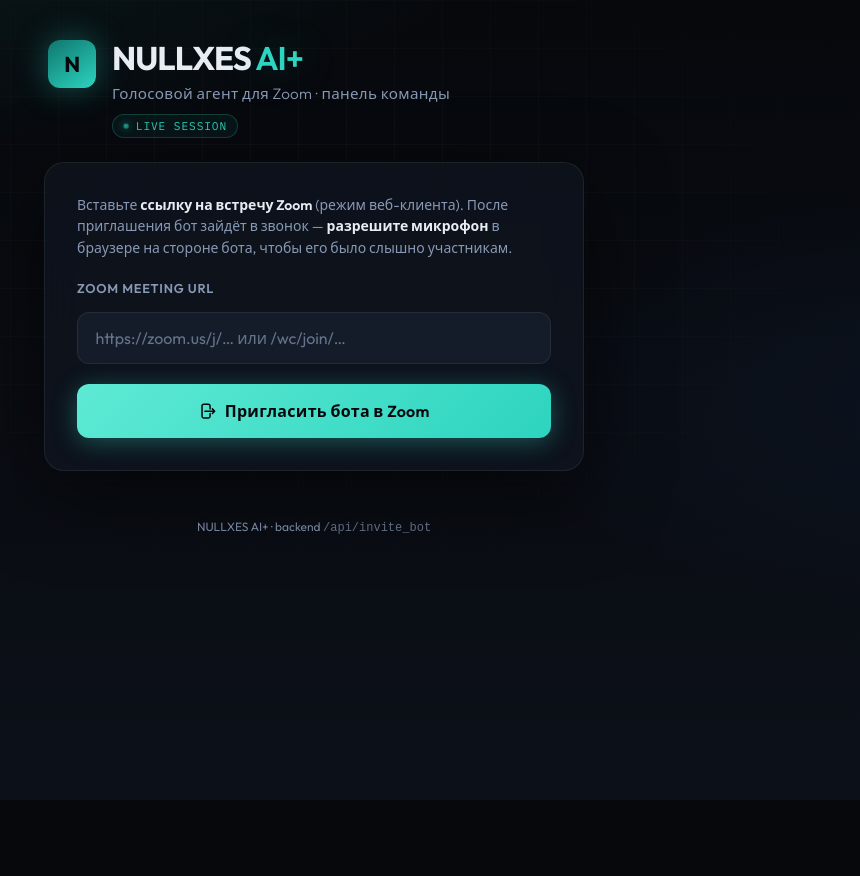
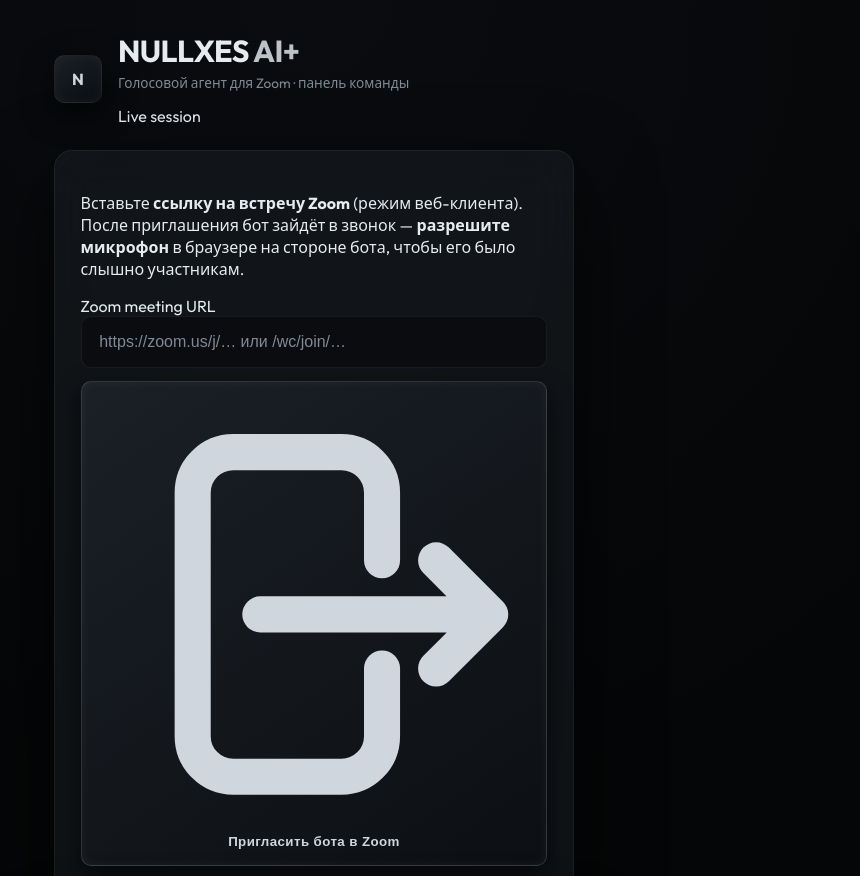
Before and after one commit to MagistrTheOne/zoomai, a website: page src/public/index.html in a window 1280 px wide. Shown: the top 876 px of the page, without its empty margins (326-1186 px from the left). Before the commit the page ends 800 px from the top, so only its background shows below. Drawn offline with Linux system fonts and the light colour scheme.

Commit message:
Update .env.example and backend logic for Docker integration. Removed deprecated DEBUG flag, added USE_DOCKER_BOT for conditional Docker usage in invite_bot API. Revamped styles in CSS for a refreshed UI, including new color scheme and layout adjustments for improved user experience.

```diff
--- a/src/public/styles.css
+++ b/src/public/styles.css
@@ -1,311 +1,205 @@
-/* NULLXES AI+ — control shell (Zoom invite) */
+/* NULLXES AI+ — BLACK CHROME CONTROL SHELL */
 
 :root {
-  --bg-deep: #06080c;
-  --bg-mid: #0c1018;
-  --surface: rgba(16, 22, 32, 0.72);
-  --surface-raise: rgba(22, 30, 44, 0.9);
-  --border: rgba(45, 212, 191, 0.22);
-  --border-subtle: rgba(231, 236, 243, 0.08);
-  --accent: #2dd4bf;
-  --accent-glow: rgba(45, 212, 191, 0.35);
-  --accent-muted: #0f766e;
+  --bg-main: #050607;
+  --bg-elev: #0a0c0f;
+  --bg-glass: rgba(20, 24, 28, 0.75);
 
-  --text: #e8edf4;
-  --text-muted: #8899b5;
-  --warning: #fbbf24;
-  --danger: #f87171;
-  --success: #34d399;
+  --chrome-light: #cfd6dd;
+  --chrome-mid: #8a949e;
+  --chrome-dark: #2a2f36;
+
+  --border-soft: rgba(255, 255, 255, 0.06);
+  --border-strong: rgba(255, 255, 255, 0.14);
+
+  --accent: #d9dee3;
+  --accent-dim: #7f8a94;
+
+  --text-main: #e6ebf0;
+  --text-muted: #7e8a96;
+
+  --danger: #ff6b6b;
+  --success: #4ade80;
+  --warning: #facc15;
 
   --font-sans: "Outfit", system-ui, sans-serif;
-  --font-mono: "IBM Plex Mono", ui-monospace, monospace;
+  --font-mono: "IBM Plex Mono", monospace;
 
-  --radius-lg: 20px;
-  --radius-md: 12px;
-  --radius-sm: 8px;
-  --shadow-soft: 0 24px 80px rgba(0, 0, 0, 0.55);
-  --ease-out: cubic-bezier(0.22, 1, 0.36, 1);
+  --radius-lg: 18px;
+  --radius-md: 10px;
+  --radius-sm: 6px;
+
+  --shadow-deep: 0 30px 80px rgba(0, 0, 0, 0.7);
+  --ease: cubic-bezier(0.22, 1, 0.36, 1);
 }
 
+/* RESET */
 *,
 *::before,
 *::after {
   box-sizing: border-box;
 }
 
-html {
-  height: 100%;
+body {
+  margin: 0;
+  min-height: 100vh;
+  font-family: var(--font-sans);
+  color: var(--text-main);
+  background: radial-gradient(circle at top, #0a0c10, #050607 60%);
+  display: flex;
+  justify-content: center;
+  padding: 2rem;
 }
 
-body {
-  min-height: 100%;
-  margin: 0;
-  font-family: var(--font-sans);
-  font-weight: 400;
-  color: var(--text);
-  background: var(--bg-deep);
-  display: flex;
-  flex-direction: column;
-  align-items: center;
-  padding: clamp(1.25rem, 4vw, 2.5rem);
-  position: relative;
-  overflow-x: hidden;
-}
-
-/* Mesh / grid atmosphere */
-body::before {
-  content: "";
-  position: fixed;
-  inset: 0;
-  background:
-    radial-gradient(ellipse 120% 80% at 10% -20%, rgba(45, 212, 191, 0.12), transparent 50%),
-    radial-gradient(ellipse 80% 60% at 100% 50%, rgba(59, 130, 246, 0.06), transparent 45%),
-    linear-gradient(180deg, var(--bg-deep) 0%, var(--bg-mid) 100%);
-  pointer-events: none;
-  z-index: -2;
-}
-
-body::after {
-  content: "";
-  position: fixed;
-  inset: 0;
-  background-image:
-    linear-gradient(rgba(231, 236, 243, 0.03) 1px, transparent 1px),
-    linear-gradient(90deg, rgba(231, 236, 243, 0.03) 1px, transparent 1px);
-  background-size: 48px 48px;
-  mask-image: radial-gradient(ellipse 70% 70% at 50% 30%, black 20%, transparent 70%);
-  pointer-events: none;
-  z-index: -1;
-}
-
+/* CORE SHELL */
 .shell {
-  width: min(100%, 540px);
+  width: min(100%, 520px);
   display: flex;
   flex-direction: column;
   gap: 1.5rem;
 }
 
-/* Brand */
+/* BRAND */
 .brand {
   display: flex;
-  align-items: flex-start;
   gap: 1rem;
-  padding: 0 0.25rem;
+  align-items: center;
 }
 
 .brand-mark {
-  flex-shrink: 0;
-  width: 3rem;
-  height: 3rem;
+  width: 48px;
+  height: 48px;
   border-radius: var(--radius-md);
-  background: linear-gradient(145deg, var(--accent-muted), var(--accent));
-  color: var(--bg-deep);
-  font-weight: 700;
-  font-size: 1.35rem;
+
+  background: linear-gradient(145deg, #1a1f25, #0b0e12);
+  border: 1px solid var(--border-soft);
+
   display: flex;
   align-items: center;
   justify-content: center;
-  box-shadow: 0 0 32px var(--accent-glow);
-  letter-spacing: -0.02em;
+
+  color: var(--chrome-light);
+  font-weight: 700;
+
+  box-shadow:
+    inset 0 0 12px rgba(255,255,255,0.05),
+    0 10px 30px rgba(0,0,0,0.6);
 }
 
 .brand-text h1 {
   margin: 0;
-  font-size: clamp(1.65rem, 5vw, 2.05rem);
-  font-weight: 700;
-  letter-spacing: -0.03em;
-  line-height: 1.15;
+  font-size: 1.9rem;
+  letter-spacing: -0.02em;
 }
 
 .brand-plus {
-  font-weight: 600;
-  color: var(--accent);
-  text-shadow: 0 0 40px var(--accent-glow);
+  color: var(--chrome-light);
+  opacity: 0.9;
 }
 
 .brand-tagline {
-  margin: 0.35rem 0 0;
-  font-size: 0.95rem;
-  color: var(--text-muted);
-  font-weight: 300;
-  letter-spacing: 0.02em;
-}
-
-.brand-badge {
-  display: inline-flex;
-  align-items: center;
-  gap: 0.4rem;
-  margin-top: 0.65rem;
-  padding: 0.25rem 0.65rem;
-  border-radius: 999px;
-  font-size: 0.7rem;
-  font-family: var(--font-mono);
-  text-transform: uppercase;
-  letter-spacing: 0.08em;
-  color: var(--accent);
-  border: 1px solid var(--border);
-  background: rgba(45, 212, 191, 0.06);
-}
-
-.brand-badge::before {
-  content: "";
-  width: 6px;
-  height: 6px;
-  border-radius: 50%;
-  background: var(--accent);
-  box-shadow: 0 0 10px var(--accent);
-  animation: pulse-dot 2s var(--ease-out) infinite;
-}
-
-@keyframes pulse-dot {
-  0%,
-  100% {
-    opacity: 1;
-    transform: scale(1);
-  }
-  50% {
-    opacity: 0.65;
-    transform: scale(0.85);
-  }
-}
-
-/* Main panel */
-.panel {
-  background: var(--surface);
-  backdrop-filter: blur(20px);
-  -webkit-backdrop-filter: blur(20px);
-  border: 1px solid var(--border-subtle);
-  border-radius: var(--radius-lg);
-  padding: clamp(1.5rem, 4vw, 2rem);
-  box-shadow: var(--shadow-soft);
-}
-
-.panel-hint {
-  margin: 0 0 1.25rem;
-  font-size: 0.875rem;
-  line-height: 1.55;
+  margin-top: 0.2rem;
+  font-size: 0.85rem;
   color: var(--text-muted);
 }
 
-.panel-hint strong {
-  color: var(--text);
-  font-weight: 600;
+/* PANEL */
+.panel {
+  background: var(--bg-glass);
+  backdrop-filter: blur(22px);
+
+  border: 1px solid var(--border-soft);
+  border-radius: var(--radius-lg);
+
+  padding: 1.6rem;
+
+  box-shadow: var(--shadow-deep);
 }
 
-form {
-  display: flex;
-  flex-direction: column;
-  gap: 1rem;
-}
-
-.label-row {
-  display: flex;
-  justify-content: space-between;
-  align-items: baseline;
-  gap: 0.5rem;
-}
-
-label[for="userInput"] {
-  font-size: 0.8rem;
-  font-weight: 600;
-  text-transform: uppercase;
-  letter-spacing: 0.06em;
-  color: var(--text-muted);
-}
-
+/* INPUT */
 .input-wrap {
   position: relative;
 }
 
-.input-wrap::after {
-  content: "";
-  position: absolute;
-  inset: -1px;
+input {
+  width: 100%;
+  padding: 1rem 1.1rem;
+
   border-radius: var(--radius-md);
-  padding: 1px;
-  background: linear-gradient(135deg, var(--border), transparent 40%, transparent);
-  -webkit-mask: linear-gradient(#fff 0 0) content-box, linear-gradient(#fff 0 0);
-  mask: linear-gradient(#fff 0 0) content-box, linear-gradient(#fff 0 0);
-  -webkit-mask-composite: xor;
-  mask-composite: exclude;
-  pointer-events: none;
-  opacity: 0;
-  transition: opacity 0.25s var(--ease-out);
+  border: 1px solid var(--border-soft);
+
+  background: var(--bg-elev);
+  color: var(--text-main);
+
+  font-size: 1rem;
+  outline: none;
+
+  transition: all 0.25s var(--ease);
 }
 
-.input-wrap:focus-within::after {
-  opacity: 1;
+input::placeholder {
+  color: var(--text-muted);
 }
 
-input[type="text"] {
-  width: 100%;
-  margin: 0;
-  padding: 0.95rem 1.1rem;
-  font-family: var(--font-sans);
-  font-size: 1rem;
-  color: var(--text);
-  background: var(--surface-raise);
-  border: 1px solid var(--border-subtle);
-  border-radius: var(--radius-md);
-  outline: none;
-  transition: border-color 0.2s, box-shadow 0.2s;
+input:focus {
+  border-color: var(--border-strong);
+  box-shadow:
+    0 0 0 1px rgba(255,255,255,0.08),
+    inset 0 0 10px rgba(255,255,255,0.05);
 }
 
-input[type="text"]::placeholder {
-  color: var(--text-muted);
-  opacity: 0.7;
-}
+/* BUTTON */
+.btn-primary {
+  width: 100%;
+  margin-top: 0.8rem;
+  padding: 1rem;
 
-input[type="text"]:focus {
-  border-color: var(--accent-muted);
-  box-shadow: 0 0 0 3px var(--accent-glow);
-}
+  border-radius: var(--radius-md);
+  border: 1px solid var(--border-strong);
 
-.btn-primary {
-  display: inline-flex;
-  align-items: center;
-  justify-content: center;
-  gap: 0.5rem;
-  width: 100%;
-  margin: 0.25rem 0 0;
-  padding: 1rem 1.25rem;
-  font-family: var(--font-sans);
-  font-size: 1rem;
+  background: linear-gradient(
+    145deg,
+    #1b2026,
+    #0c0f13
+  );
+
+  color: var(--chrome-light);
   font-weight: 600;
-  letter-spacing: 0.02em;
-  color: var(--bg-deep);
-  background: linear-gradient(135deg, #5eead4, var(--accent));
-  border: none;
-  border-radius: var(--radius-md);
+  letter-spacing: 0.03em;
+
   cursor: pointer;
-  box-shadow: 0 4px 24px var(--accent-glow);
-  transition: transform 0.2s var(--ease-out), box-shadow 0.2s, filter 0.2s;
+
+  box-shadow:
+    inset 0 0 12px rgba(255,255,255,0.05),
+    0 10px 25px rgba(0,0,0,0.6);
+
+  transition: all 0.25s var(--ease);
 }
 
 .btn-primary:hover {
   transform: translateY(-2px);
-  filter: brightness(1.06);
-  box-shadow: 0 8px 32px var(--accent-glow);
+  border-color: rgba(255,255,255,0.2);
+
+  box-shadow:
+    inset 0 0 18px rgba(255,255,255,0.08),
+    0 14px 35px rgba(0,0,0,0.7);
 }
 
 .btn-primary:active {
   transform: translateY(0);
 }
 
-.btn-primary svg {
-  width: 1.15rem;
-  height: 1.15rem;
-}
-
+/* MESSAGE */
 .message {
   display: none;
-  margin-top: 0.25rem;
-  padding: 0.75rem 1rem;
+  padding: 0.7rem 1rem;
+  margin-top: 0.5rem;
+
+  border-radius: var(--radius-sm);
   font-size: 0.9rem;
-  line-height: 1.45;
-  border-radius: var(--radius-sm);
-  border: 1px solid var(--border-subtle);
-  background: rgba(255, 255, 255, 0.03);
+
+  border: 1px solid var(--border-soft);
+  background: rgba(255,255,255,0.02);
 }
 
 .message.is-visible {
@@ -314,187 +208,76 @@ input[type="text"]:focus {
 
 .message--ok {
   color: var(--success);
-  border-color: rgba(52, 211, 153, 0.25);
 }
 
 .message--err {
   color: var(--danger);
-  border-color: rgba(248, 113, 113, 0.25);
 }
 
 .message--pending {
   color: var(--warning);
-  border-color: rgba(251, 191, 36, 0.25);
 }
 
-/* Transcript view */
-#transcript-container {
-  display: none;
+/* TRANSCRIPT */
+#transcript-output {
+  margin-top: 1rem;
+
+  padding: 1rem;
+  border-radius: var(--radius-lg);
+
+  background: var(--bg-glass);
+  border: 1px solid var(--border-soft);
+
+  display: flex;
   flex-direction: column;
-  width: min(100%, 720px);
-  gap: 1rem;
-  animation: panel-in 0.5s var(--ease-out) both;
+  gap: 0.6rem;
+
+  max-height: 60vh;
+  overflow-y: auto;
 }
 
-@keyframes panel-in {
-  from {
-    opacity: 0;
-    transform: translateY(12px);
-  }
-  to {
-    opacity: 1;
-    transform: translateY(0);
-  }
+/* LINE */
+.transcript-line {
+  padding: 0.7rem 0.9rem;
+  border-radius: var(--radius-md);
+
+  background: rgba(255,255,255,0.02);
+  border: 1px solid var(--border-soft);
+
+  display: flex;
+  flex-direction: column;
+  gap: 0.2rem;
 }
 
-.transcript-header {
-  display: flex;
-  flex-wrap: wrap;
-  justify-content: space-between;
-  align-items: center;
-  gap: 0.75rem;
+.line-bot {
+  border-left: 2px solid var(--chrome-light);
 }
 
-#transcript-container h2 {
-  margin: 0;
-  font-size: 1.15rem;
-  font-weight: 600;
-  letter-spacing: -0.02em;
+.line-human {
+  border-left: 2px solid var(--chrome-dark);
 }
 
-#transcript-status {
-  font-family: var(--font-mono);
-  font-size: 0.72rem;
-  color: var(--accent);
-  background: rgba(45, 212, 191, 0.08);
-  padding: 0.4rem 0.75rem;
-  border-radius: var(--radius-sm);
-  border: 1px solid var(--border);
-  max-width: 100%;
-  word-break: break-all;
-}
-
-#transcript-output {
-  width: 100%;
-  min-height: 42vh;
-  max-height: 62vh;
-  overflow-y: auto;
-  padding: 1rem 1.1rem;
-  background: var(--surface);
-  backdrop-filter: blur(16px);
-  border: 1px solid var(--border-subtle);
-  border-radius: var(--radius-lg);
-  box-shadow: var(--shadow-soft);
-  display: flex;
-  flex-direction: column;
-  gap: 0.65rem;
-  scrollbar-width: thin;
-  scrollbar-color: var(--accent-muted) transparent;
-}
-
-#transcript-output::-webkit-scrollbar {
-  width: 6px;
-}
-
-#transcript-output::-webkit-scrollbar-thumb {
-  background: var(--accent-muted);
-  border-radius: 999px;
-}
-
-.transcript-line {
-  display: grid;
-  grid-template-columns: auto 1fr auto;
-  align-items: start;
-  gap: 0.65rem 0.85rem;
-  padding: 0.75rem 0.9rem;
-  border-radius: var(--radius-md);
-  border: 1px solid var(--border-subtle);
-  background: rgba(255, 255, 255, 0.02);
-  animation: fadeIn 0.45s var(--ease-out) both;
-}
-
-.transcript-line.line-bot {
-  border-left: 3px solid var(--accent);
-  background: rgba(45, 212, 191, 0.06);
-}
-
-.transcript-line.line-human {
-  border-left: 3px solid rgba(59, 130, 246, 0.65);
-  background: rgba(59, 130, 246, 0.05);
-}
-
-@keyframes fadeIn {
-  from {
-    opacity: 0;
-    transform: translateX(-6px);
-  }
-  to {
-    opacity: 1;
-    transform: translateX(0);
-  }
-}
-
+/* TEXT */
 .speaker {
-  font-weight: 600;
-  font-size: 0.82rem;
+  font-size: 0.7rem;
   text-transform: uppercase;
-  letter-spacing: 0.04em;
-  color: var(--accent);
-  white-space: nowrap;
-}
-
-.line-human .speaker {
-  color: #93c5fd;
+  color: var(--text-muted);
 }
 
 .text {
-  color: var(--text);
   font-size: 0.95rem;
-  line-height: 1.55;
-  word-break: break-word;
 }
 
 .time {
   font-family: var(--font-mono);
-  font-size: 0.68rem;
+  font-size: 0.65rem;
   color: var(--text-muted);
-  white-space: nowrap;
-  padding-top: 0.15rem;
 }
 
-.transcript-empty {
-  margin: auto;
-  padding: 2rem;
-  text-align: center;
-  color: var(--text-muted);
-  font-size: 0.9rem;
-}
-
-footer.shell-footer {
+/* FOOTER */
+footer {
   margin-top: auto;
-  padding-top: 1.5rem;
   text-align: center;
   font-size: 0.75rem;
   color: var(--text-muted);
-  opacity: 0.85;
 }
-
-footer.shell-footer a {
-  color: var(--accent);
-  text-decoration: none;
-}
-
-footer.shell-footer a:hover {
-  text-decoration: underline;
-}
-
-@media (max-width: 520px) {
-  .transcript-line {
-    grid-template-columns: 1fr;
-    gap: 0.35rem;
-  }
-
-  .time {
-    padding-top: 0;
-  }
-}
```
Also changed, not shown: src/backend/index.js (+9 -2 lines), 1 other file.
